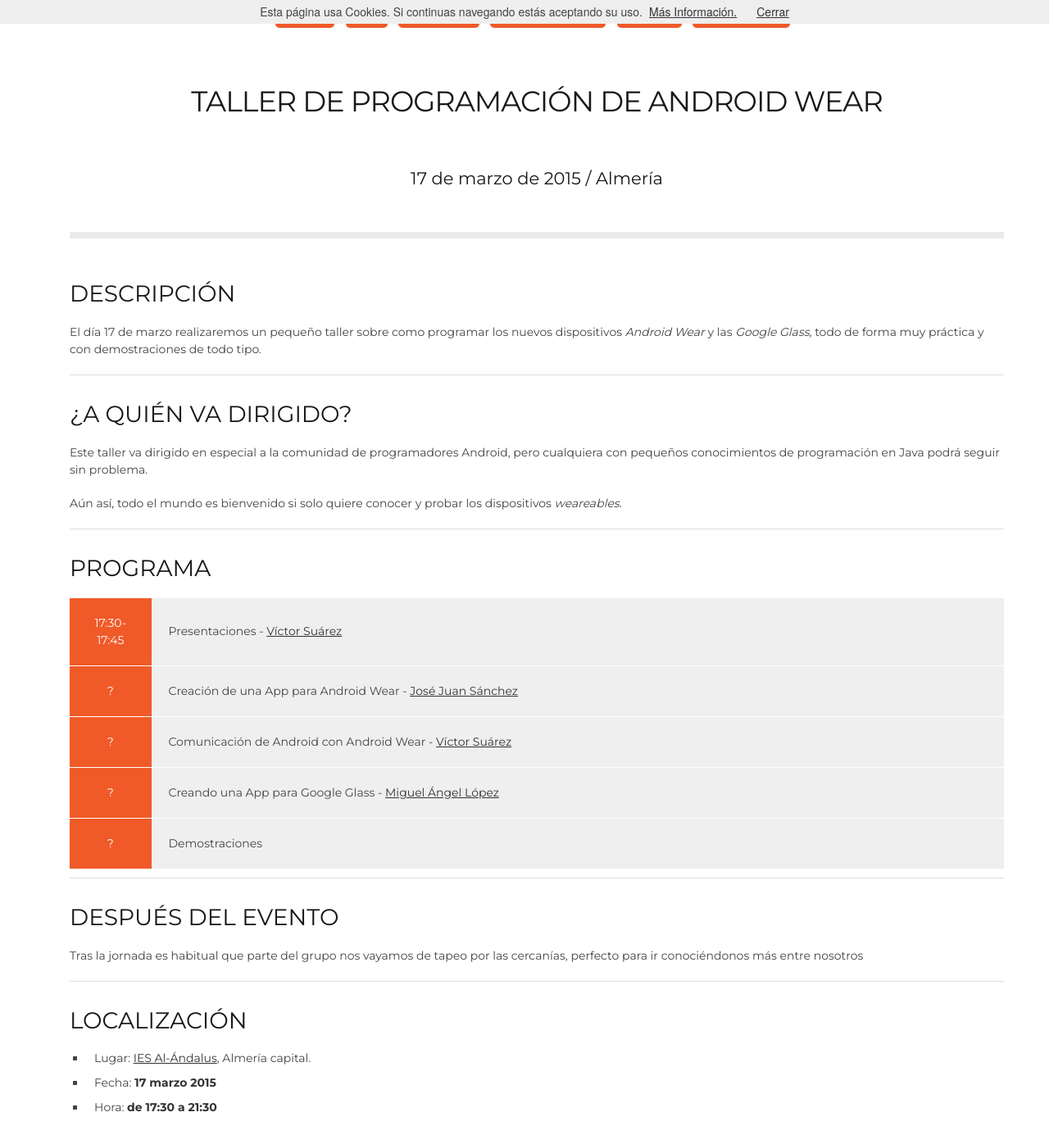
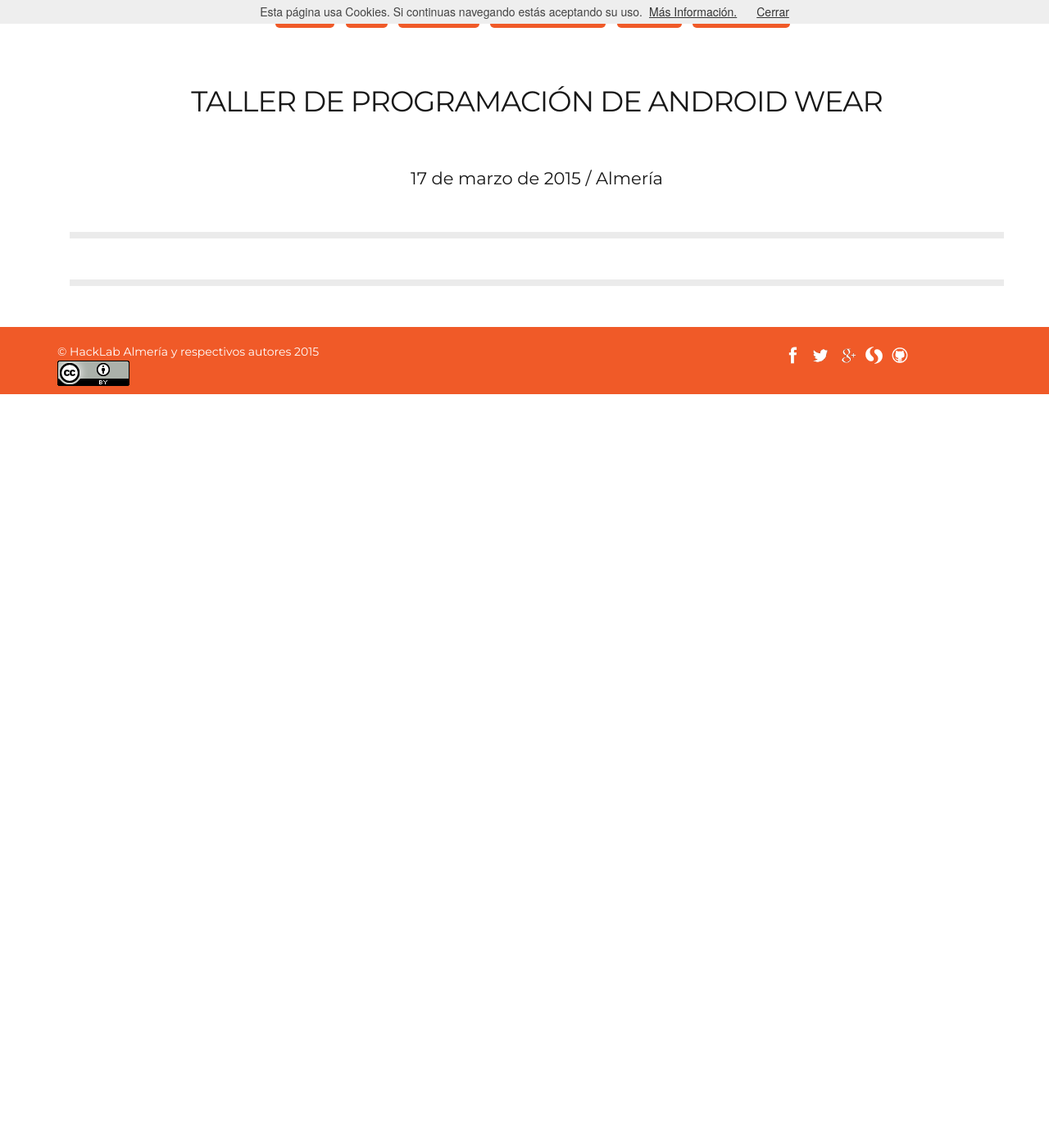
Before and after one commit to HackLab-Almeria/hacklab-almeria.github.io, a Jekyll site: the page built from _posts/2015-03-17-taller-programación-de-android-wear.md, in a window 1280 px wide and 1400 px high, scrolled down 342 px. Shown: the top 1396 px of the window at 82% size. Built offline with Jekyll 4.4.1, drawn with Linux system fonts in a browser that asks for light colours; a script that is not in the unit is left out; comment, search, counter and statistics services are not loaded; after the commit the page ends 900 px from its top, so only the background shows below that.

Commit message:
Se elimina texto del post

```diff
--- a/_posts/2015-03-17-taller-programación-de-android-wear.md
+++ b/_posts/2015-03-17-taller-programación-de-android-wear.md
@@ -4,47 +4,3 @@
 subtitle: "17 de marzo de 2015 / Almería"
 category: actividades
 ---
-
-### DESCRIPCIÓN
-
-El día 17 de marzo realizaremos un pequeño taller sobre como programar los nuevos dispositivos _Android Wear_ y las _Google Glass_,
-todo de forma muy práctica y con demostraciones de todo tipo.
-
----
-
-
-### ¿A QUIÉN VA DIRIGIDO?
-
-Este taller va dirigido en especial a la comunidad de programadores Android, pero cualquiera con pequeños conocimientos de programación en Java
-podrá seguir sin problema.
-
-Aún así, todo el mundo es bienvenido si solo quiere conocer y probar los dispositivos _weareables_.
-
----
-
-### PROGRAMA
-
-| 17:30-17:45   | Presentaciones - [Víctor Suárez][2]  |
-| ?   | Creación de una App para Android Wear - [José Juan Sánchez][3] |
-| ?   | Comunicación de Android con Android Wear - [Víctor Suárez][2] |
-| ?   | Creando una App para Google Glass -  [Miguel Ángel López][4] |
-| ?   | Demostraciones
-
----
-
-### DESPUÉS DEL EVENTO
-
-Tras la jornada es habitual que parte del grupo nos vayamos de tapeo por las cercanías, perfecto para ir conociéndonos más entre nosotros
-
----
-
-### LOCALIZACIÓN
-
-* Lugar: [IES Al-Ándalus][1], Almería capital.
-* Fecha: **17 marzo 2015**
-* Hora: **de 17:30 a 21:30**
-
-[1]: http://bit.ly/IESAlAndalus
-[2]: https://twitter.com/zerasul
-[3]: https://twitter.com/josejuansanchez
-[4]: https://twitter.com/miguelangel_lv
```
